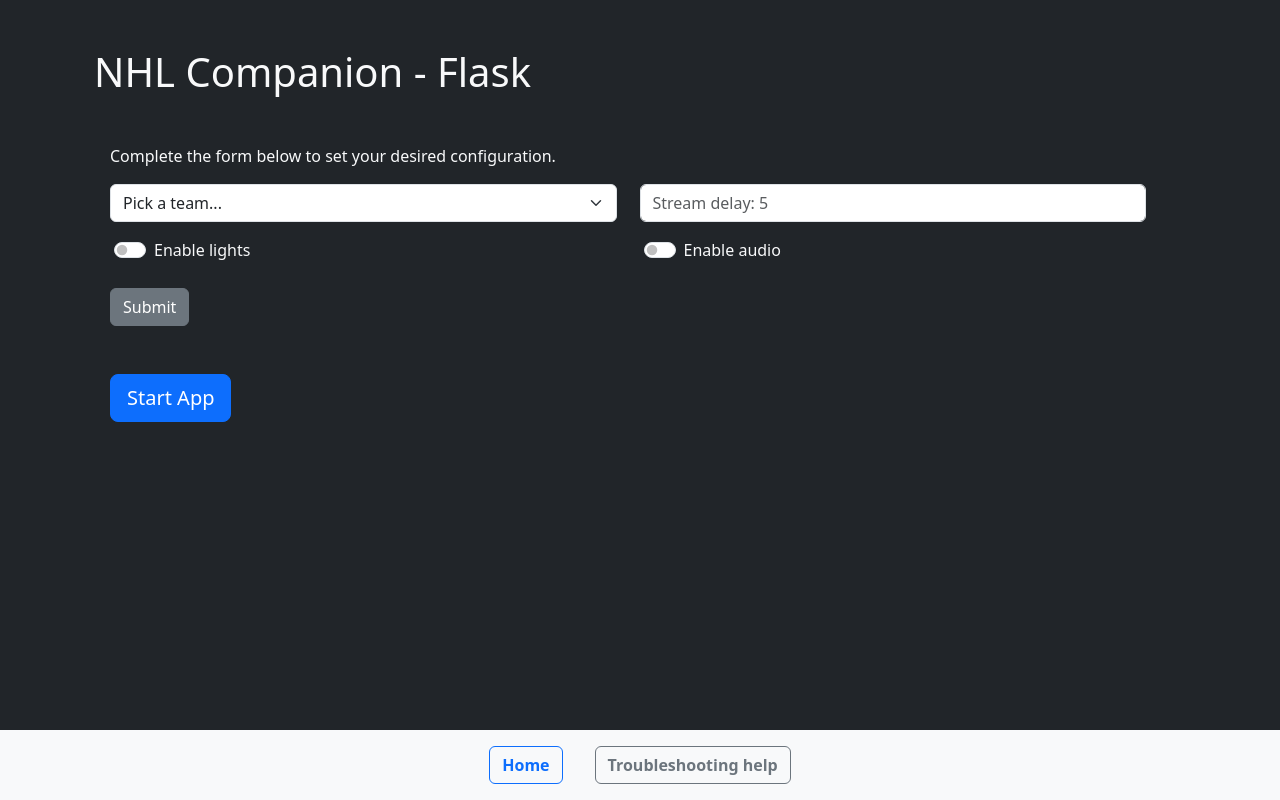
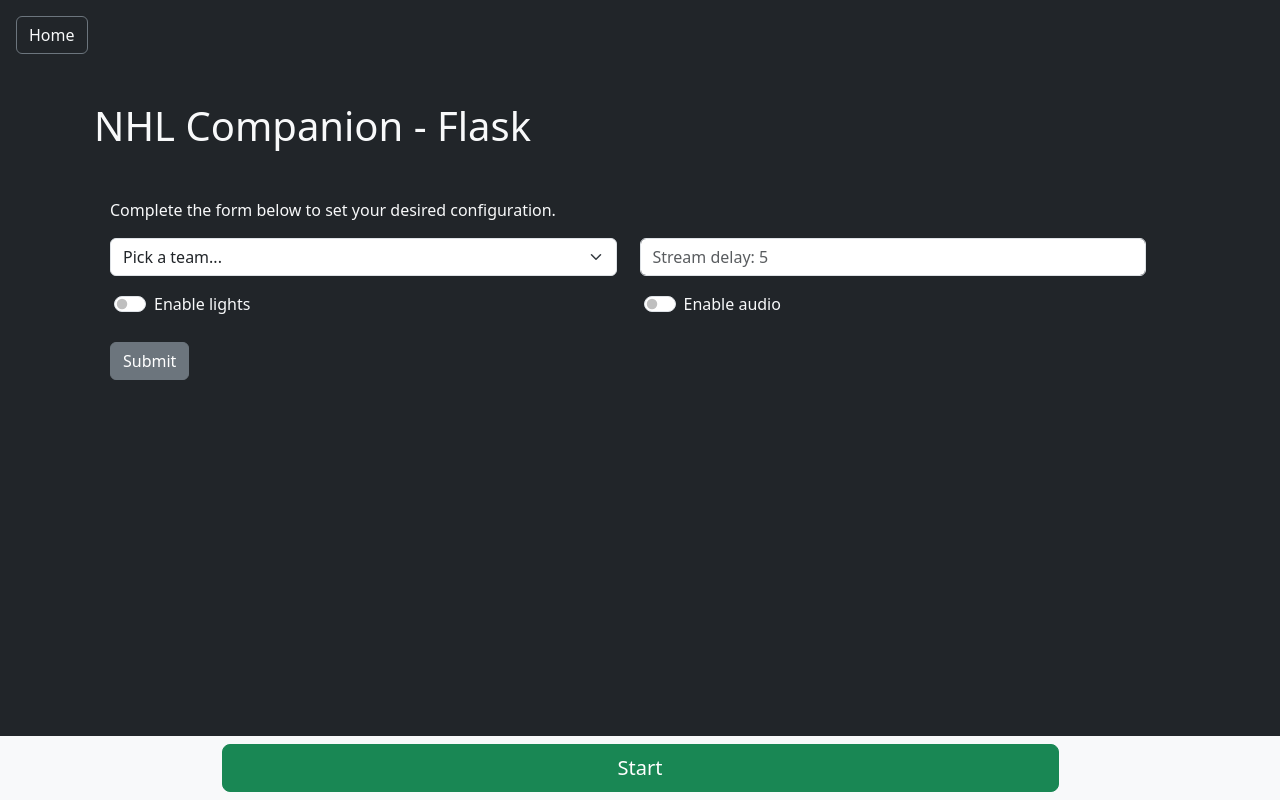
Before and after one commit to BrandonMiller18/nhl_companion-pi, a Flask app: page / in a window 1280 px wide. Run offline with Flask 3, Linux system fonts and the light colour scheme; parts of the project's set-up code (start-up, migrations or seed data) failed here and were passed over.

Commit message:
start button at bottom, add home button at top

```diff
--- a/templates/base.html
+++ b/templates/base.html
@@ -25,17 +25,27 @@
 {%endif%}
 {%endwith%}
 
+<!-- Home button -->
+<header class="row p2">
+    <div class="mx-3 mt-3">
+        <a class="btn btn-outline-secondary text-light" href="{{url_for('index')}}">Home</a>
+    </div>
+</header>
+
 <body class="bg-dark text-light"> {% block body %}{% endblock %} </body>
 
-<footer class="footer fixed-bottom bg-light" style="display: none;">
+<footer class="footer fixed-bottom bg-light p-2" style="display: none;">
     <div class="container text-center d-flex flex-row flex-wrap justify-content-center">
+        {% block prefooter %} {% endblock %}
+    </div>
+    <!-- <div class="container text-center d-flex flex-row flex-wrap justify-content-center">
         <a href="{{url_for('index')}}" class="btn btn-outline-primary m-3">
             <strong>Home</strong>
         </a>
         <a href="{{url_for('help')}}" class="btn btn-outline-secondary m-3">
             <strong>Troubleshooting help</strong>
         </a>
-    </div>
+    </div> -->
 </footer>
 
 </html>
--- a/templates/index.html
+++ b/templates/index.html
@@ -82,10 +82,9 @@
         });
     });
 
-    setTimeout(function(){$('#configure').fadeIn(1000)}, 0)
-    setTimeout(function(){$('form').fadeIn(1000)}, 500)
-    setTimeout(function(){$('#current-configuration').fadeIn(1000)}, 1000)
-    setTimeout(function(){$('#start-button').fadeIn(1000)}, 1500);
+    setTimeout(function(){$('#configure').fadeIn(1000)}, 0);
+    setTimeout(function(){$('form').fadeIn(1000)}, 500);
+    setTimeout(function(){$('#current-configuration').fadeIn(1000)}, 1000);
     setTimeout(function(){$('footer').fadeIn(1000)}, 2000);
 
 </script>
@@ -157,7 +156,9 @@
 
             </form>
         </div>
+
         {% if data %}
+
         <div id="current-configuration" style="display: none;" class="my-5 mx-3">
             <h2 class="pt-3">Current configuration</h2>
             <table class="table table-hover table-dark">
@@ -182,12 +183,24 @@
                     <td>{{ data['enable_audio'] }}</td>
                 </tr>
             </table>
-            <p class="m-3">If you are happy with the above configuration, click the start button below.</p>
+            <p class="my-3">***If you are happy with the above configuration, click the start button below.</p>
         </div>
+
+
         {% endif %}
-        <a id="start-button" style="display: none;" class="btn btn-primary btn-lg mx-3" href="{{url_for('start_game_lp')}}">Start App</a>
+
     </div>
 
     {% endif %}
 
+
 {% endblock %}
+
+
+{% if data %}
+{% block prefooter %}
+
+<button class="w-75 btn btn-success btn-lg">Start</button>
+
+{% endblock %}
+{% endif %}
```
